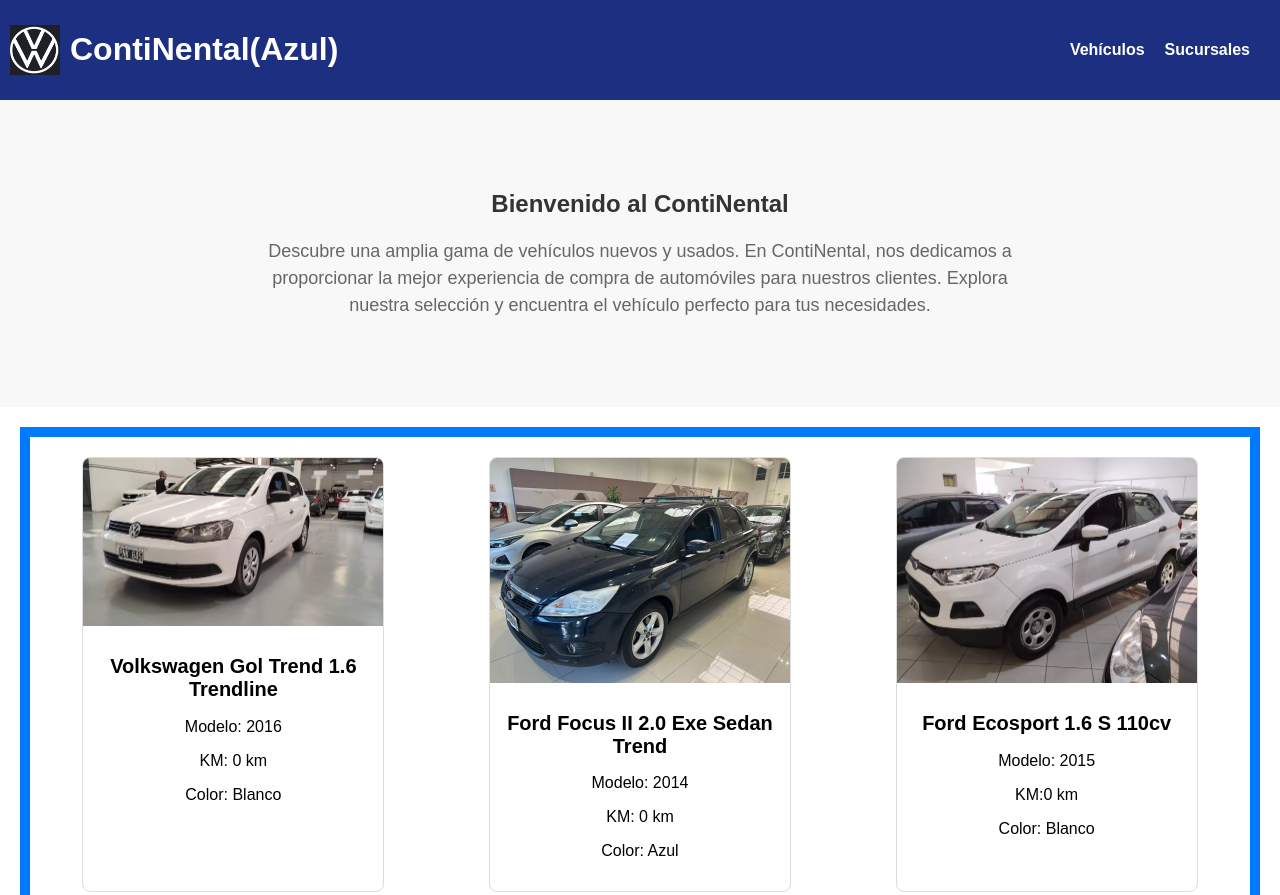
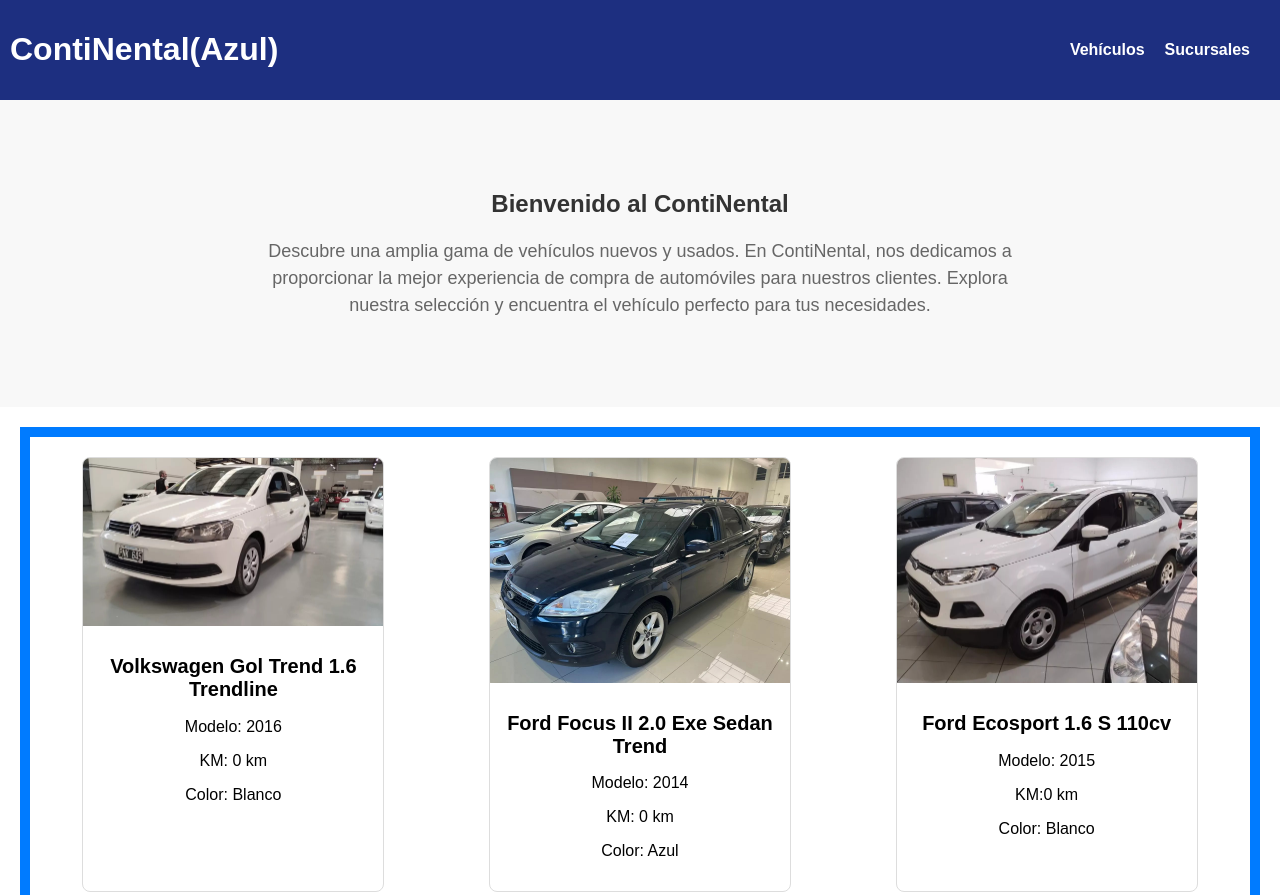
Before and after one commit to ContiNental18/consecionario, a plain HTML site: page indexazul.html in a window 1280 px wide. Shown: the top 895 px of the page. Drawn offline with Linux system fonts and the light colour scheme.

Commit message:
indexazul.html

```diff
--- a/indexazul.html
+++ b/indexazul.html
@@ -10,7 +10,7 @@
 
   <header style="background-color:rgb(29, 47, 128);" >
     <div class="logo-container">
-      <img src="tu_logo.png" alt="Logo">
+
       <h1>ContiNental(Azul)</h1>
     </div>
     <nav>
```
